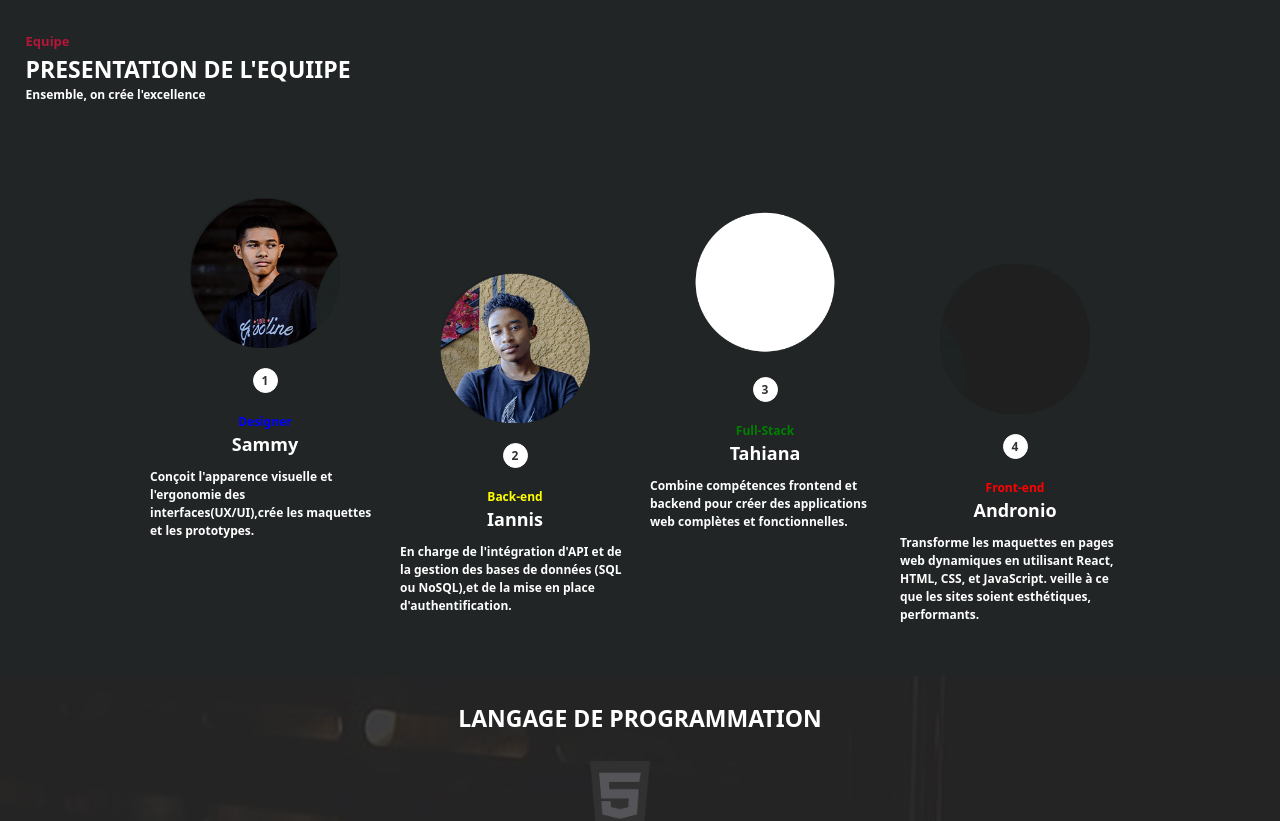
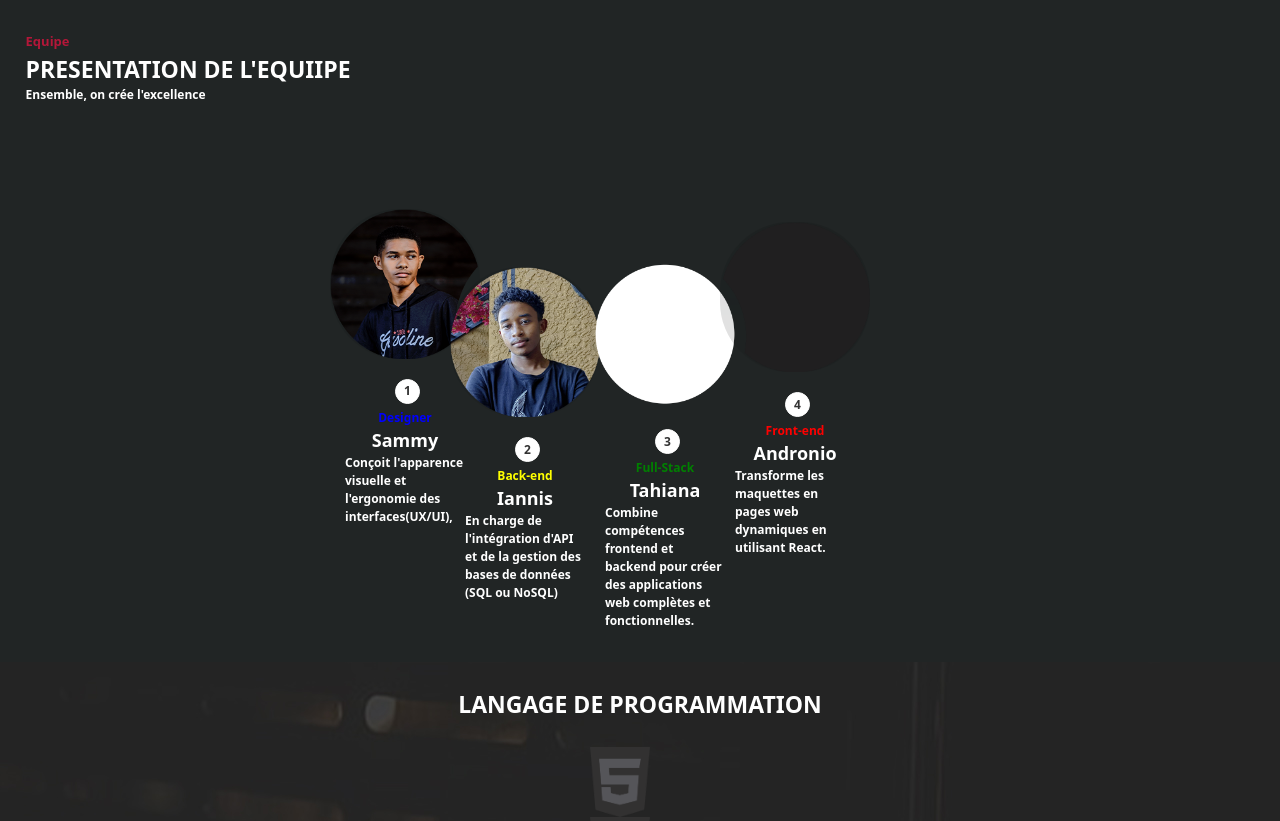
Before and after one commit to yann-andronio/Webster, a React (Vite) app: page / in a window 1280 px wide. Shown: the top 821 px of the page. Built offline with nearby package versions, Linux system fonts and the light colour scheme.

Commit message:
Mis à jour de la disposition des membres

```diff
--- a/src/Pages/Home/teamDesc.tsx
+++ b/src/Pages/Home/teamDesc.tsx
@@ -13,7 +13,7 @@ function TeamDesc(){
             image: sammy,
             post: "Designer",
             color:"blue",
-            description: "Conçoit l'apparence visuelle et l'ergonomie des interfaces(UX/UI),crée les maquettes et les prototypes."
+            description: "Conçoit l'apparence visuelle et l'ergonomie des interfaces(UX/UI),"
         },
         {
             id: 2,
@@ -21,7 +21,7 @@ function TeamDesc(){
             image: iannis,
             post: "Back-end",
             color: "yellow",
-            description: "En charge de l'intégration d'API et de la gestion des bases de données (SQL ou NoSQL),et de la mise en place d'authentification."
+            description: "En charge de l'intégration d'API et de la gestion des bases de données (SQL ou NoSQL)"
         },
         {
             id: 3,
@@ -37,7 +37,7 @@ function TeamDesc(){
             image: andro,
             post: "Front-end",
             color: "red",
-            description: " Transforme les maquettes en pages web dynamiques en utilisant React, HTML, CSS, et JavaScript. veille à ce que les sites soient esthétiques, performants."
+            description: " Transforme les maquettes en pages web dynamiques en utilisant React."
         }
     ]
 
--- a/src/css/team.module.css
+++ b/src/css/team.module.css
@@ -12,7 +12,6 @@
     background-color: #212525;
     padding: 2.5% 2%;
     width: 100%;
-
 }
 .desc{
     color: #fff;
@@ -22,15 +21,18 @@
 .description{
     color: #fff;
     font-weight: bold;
+    display: flex;
+    justify-content: center;
+    align-items: center;
     font-size: 12px;
-    min-width: 150px;
-    max-width: 250px;
-    padding: 10px;
+
+    width: 120px;
 }
 .post{
     color: #fff;
     font-weight: bold;
     font-size: 12px;
+    margin-top: 50px;
 }
 
 .name{
@@ -51,28 +53,41 @@
     display: flex;
     align-items: center;
     justify-content: center;
+    position: absolute;
+    top: 150px;
+    left: 90px;
 }
 .memberContainer{
     display: flex;
+    flex-wrap: wrap;
     justify-content: center;
     align-items: center;
-    margin: 10px 5px;
-    position: relative;
 }
 .member{
     display: flex;
     flex-direction: column;
+    position: relative;
+    z-index: 1;
+    width: 200px;
+    margin-left: -80px;
     border-radius: 50%;
     align-items: center;
     justify-content: center;
-    position: relative;
     transition: transform 0.2s ease-in-out;
 }
 .member:hover{
     transform: scale(1.05);
 }
-.member:nth-child(2),.member:nth-child(4){
-    margin-top: 150px;
+.member:nth-child(4){
+    margin-top:45px;
+    margin-left: -70px;
+}
+.member:nth-child(2){
+    margin-top:135px;
+}
+.member:nth-child(3){
+    margin-top: 155px;
+    margin-left: -60px;
 }
 .overlay {
     position: absolute;
```
